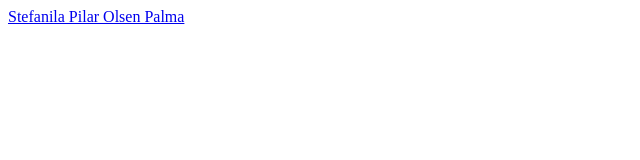
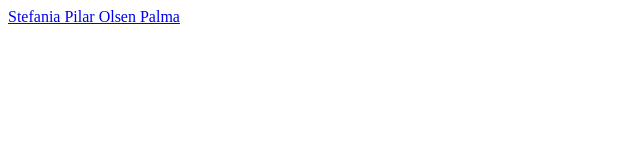
Before and after one commit to mpinos-star/cv, a plain HTML site: page Images/Stefi.html in a window 1280 px wide. Shown: the full height of the page, 0-640 px from the left. Drawn offline with Linux system fonts and the light colour scheme.

Commit message:
Cambio ortografico en descripcion a href

```diff
--- a/Images/Stefi.html
+++ b/Images/Stefi.html
@@ -5,6 +5,6 @@
         <title>La Mujer Perfecta Existe</title>
     </head>
     <body>
-        <a href="https://www.instagram.com/stefiop/">Stefanila Pilar Olsen Palma</a>
+        <a href="https://www.instagram.com/stefiop/">Stefania Pilar Olsen Palma</a>
     </body>
 </html>
```
